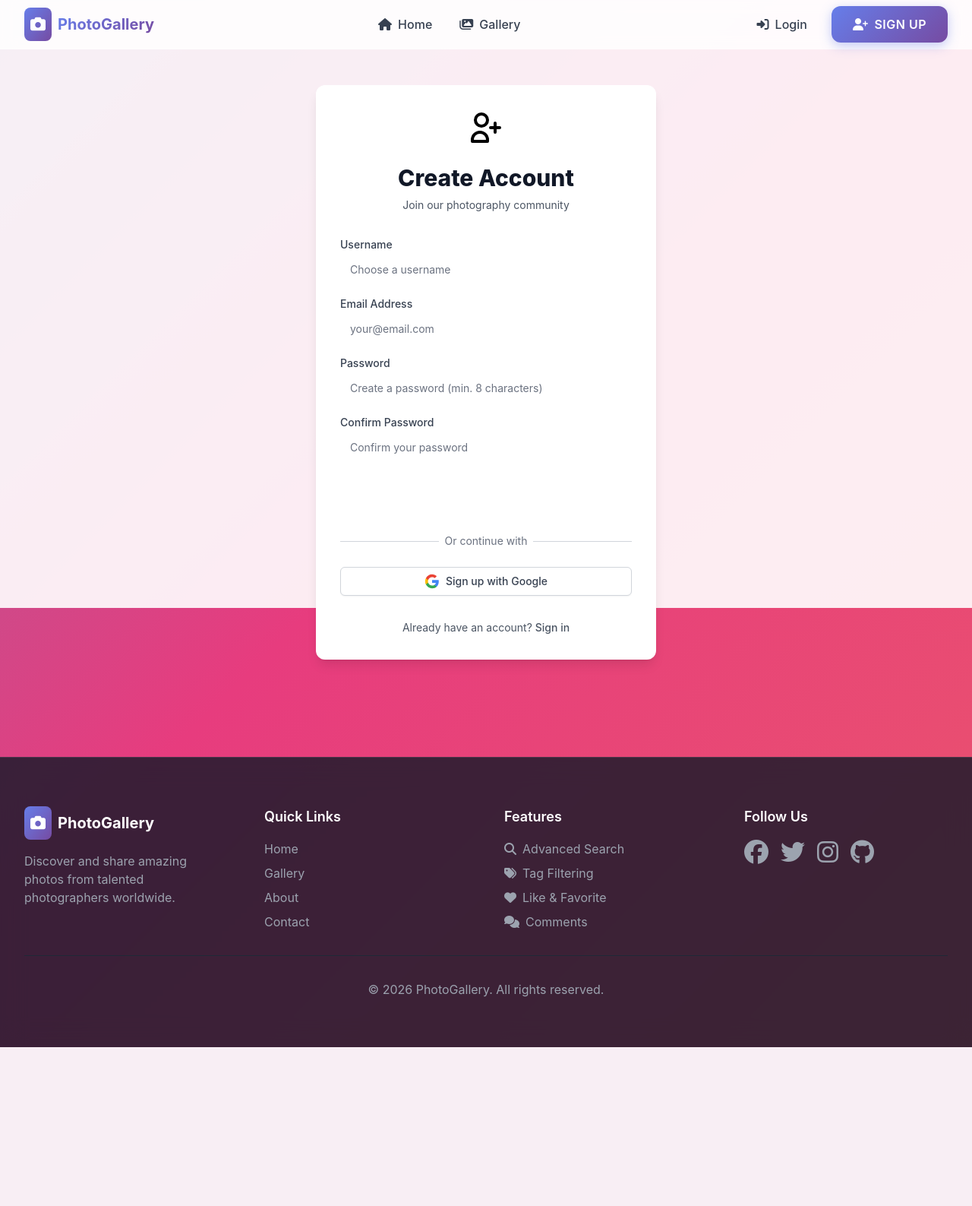
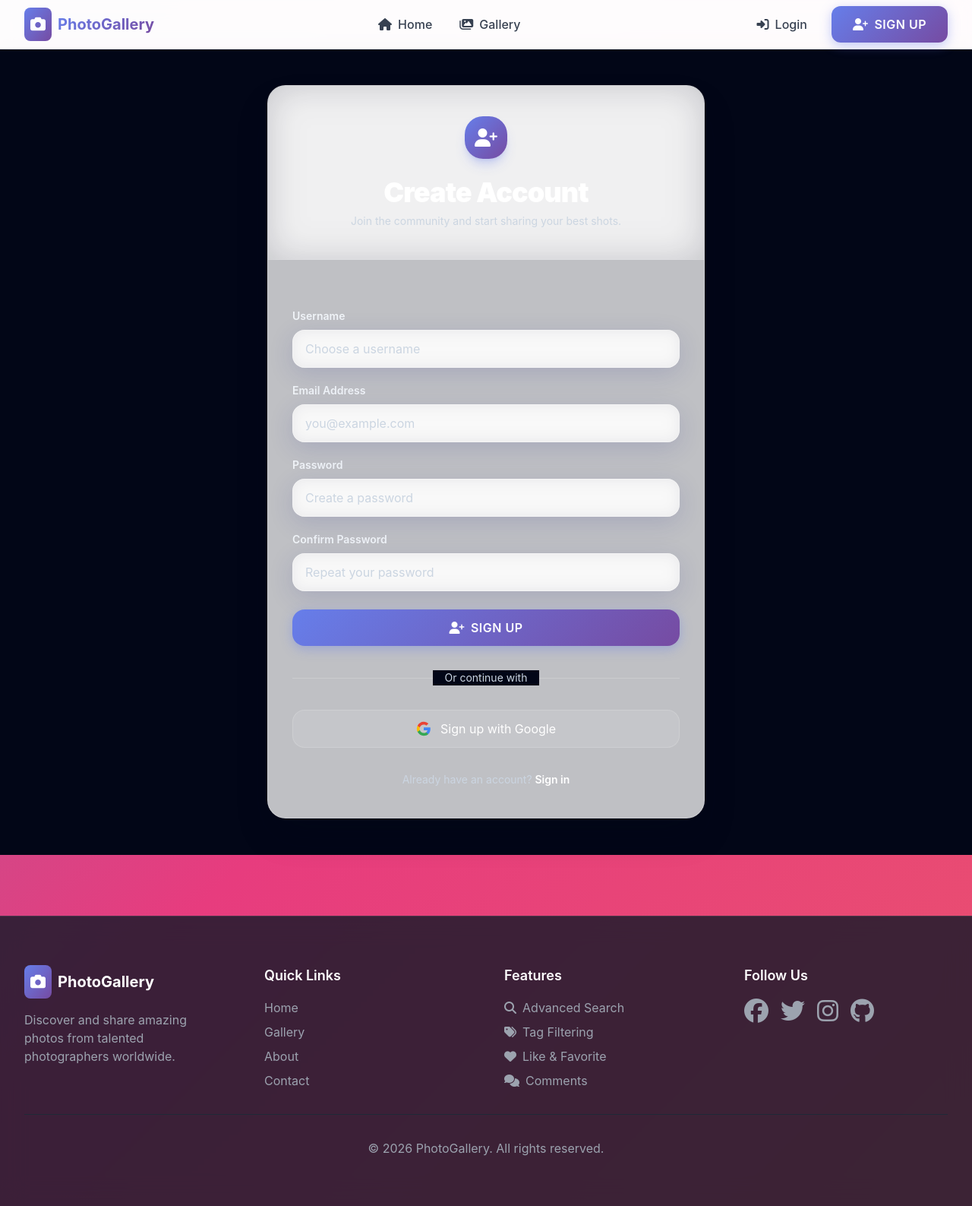
Before and after one commit to gitauwilly1/photo_gallery_app, a Django app: page /accounts/register/ in a window 1280 px wide. Shown: the whole page at 76% size. Before the commit the page ends 1378 px from the top, so only its background shows below. Run offline with Django 4.2, Linux system fonts and the light colour scheme; some libraries are stand-ins or nearby versions.

Commit message:
Integrate Cloudinary for media storage and enhance authentication settings; update login and registration templates for improved UI/UX

```diff
--- a/templates/accounts/register.html
+++ b/templates/accounts/register.html
@@ -4,92 +4,71 @@
 {% block title %}Sign Up - PhotoGallery{% endblock %}
 
 {% block content %}
-<div class="min-h-screen flex items-center justify-center py-12 px-4 sm:px-6 lg:px-8">
-    <div class="max-w-md w-full space-y-8 bg-white p-8 rounded-xl shadow-lg">
-        <div>
-            <div class="flex justify-center">
-                <svg class="h-12 w-12 text-primary-600" fill="none" stroke="currentColor" viewBox="0 0 24 24">
-                    <path stroke-linecap="round" stroke-linejoin="round" stroke-width="2" d="M18 9v3m0 0v3m0-3h3m-3 0h-3m-2-5a4 4 0 11-8 0 4 4 0 018 0zM3 20a5 5 0 0110 0v1H3v-1z"></path>
-                </svg>
+<div class="min-h-screen flex items-center justify-center bg-slate-950 px-4 py-12">
+    <div class="glass-container max-w-xl w-full overflow-hidden rounded-3xl border border-white/20 shadow-2xl shadow-slate-950/30">
+        <div class="px-8 py-10 bg-white/10 border-b border-white/10 backdrop-blur-xl">
+            <div class="flex items-center justify-center mb-6">
+                <div class="h-14 w-14 rounded-3xl bg-gradient-to-br from-primary to-secondary flex items-center justify-center text-white shadow-lg shadow-primary/30">
+                    <i class="fas fa-user-plus text-2xl"></i>
                 </div>
-            <h2 class="mt-6 text-center text-3xl font-extrabold text-gray-900">
-                Create Account
-            </h2>
-            <p class="mt-2 text-center text-sm text-gray-600">
-                Join our photography community
-            </p>
+            </div>
+            <h2 class="text-center text-4xl font-black tracking-tight text-white mb-2">Create Account</h2>
+            <p class="text-center text-sm text-slate-300">Join the community and start sharing your best shots.</p>
         </div>
 
-        <form class="mt-8 space-y-6" method="POST">
+        <div class="px-8 py-10 space-y-8">
+            <form method="POST" class="space-y-6">
                 {% csrf_token %}
-            <div class="space-y-4">
+                <div class="space-y-5">
                     <div>
-                    <label for="username" class="block text-sm font-medium text-gray-700 mb-1">
-                        Username
-                    </label>
-                    <input type="text" name="username" id="username" required
-                           class="appearance-none relative block w-full px-3 py-2 border border-gray-300 placeholder-gray-500 text-gray-900 rounded-lg focus:outline-none focus:ring-primary-500 focus:border-primary-500 sm:text-sm"
-                           placeholder="Choose a username">
+                        <label for="username" class="block text-sm font-semibold text-slate-100 mb-2">Username</label>
+                        <input type="text" name="username" id="username" required placeholder="Choose a username"
+                               class="w-full px-4 py-3 glass-card rounded-2xl border border-white/20 text-white placeholder-slate-300 focus:outline-none focus:ring-2 focus:ring-primary focus:border-transparent transition">
                         {% if form.username.errors %}
-                        <p class="mt-1 text-xs text-red-600">{{ form.username.errors.0 }}</p>
+                            <p class="mt-2 text-xs text-rose-300">{{ form.username.errors.0 }}</p>
                         {% endif %}
                     </div>
 
                     <div>
-                    <label for="email" class="block text-sm font-medium text-gray-700 mb-1">
-                        Email Address
-                    </label>
-                    <input type="email" name="email" id="email" required
-                           class="appearance-none relative block w-full px-3 py-2 border border-gray-300 placeholder-gray-500 text-gray-900 rounded-lg focus:outline-none focus:ring-primary-500 focus:border-primary-500 sm:text-sm"
-                           placeholder="your@email.com">
+                        <label for="email" class="block text-sm font-semibold text-slate-100 mb-2">Email Address</label>
+                        <input type="email" name="email" id="email" required placeholder="you@example.com"
+                               class="w-full px-4 py-3 glass-card rounded-2xl border border-white/20 text-white placeholder-slate-300 focus:outline-none focus:ring-2 focus:ring-primary focus:border-transparent transition">
                         {% if form.email.errors %}
-                        <p class="mt-1 text-xs text-red-600">{{ form.email.errors.0 }}</p>
+                            <p class="mt-2 text-xs text-rose-300">{{ form.email.errors.0 }}</p>
                         {% endif %}
                     </div>
 
                     <div>
-                    <label for="password" class="block text-sm font-medium text-gray-700 mb-1">
-                        Password
-                    </label>
-                    <input type="password" name="password" id="password" required
-                           class="appearance-none relative block w-full px-3 py-2 border border-gray-300 placeholder-gray-500 text-gray-900 rounded-lg focus:outline-none focus:ring-primary-500 focus:border-primary-500 sm:text-sm"
-                           placeholder="Create a password (min. 8 characters)">
+                        <label for="password" class="block text-sm font-semibold text-slate-100 mb-2">Password</label>
+                        <input type="password" name="password" id="password" required placeholder="Create a password"
+                               class="w-full px-4 py-3 glass-card rounded-2xl border border-white/20 text-white placeholder-slate-300 focus:outline-none focus:ring-2 focus:ring-primary focus:border-transparent transition">
                         {% if form.password.errors %}
-                        <p class="mt-1 text-xs text-red-600">{{ form.password.errors.0 }}</p>
+                            <p class="mt-2 text-xs text-rose-300">{{ form.password.errors.0 }}</p>
                         {% endif %}
                     </div>
 
                     <div>
-                    <label for="confirm_password" class="block text-sm font-medium text-gray-700 mb-1">
-                        Confirm Password
-                    </label>
-                    <input type="password" name="confirm_password" id="confirm_password" required
-                           class="appearance-none relative block w-full px-3 py-2 border border-gray-300 placeholder-gray-500 text-gray-900 rounded-lg focus:outline-none focus:ring-primary-500 focus:border-primary-500 sm:text-sm"
-                           placeholder="Confirm your password">
+                        <label for="confirm_password" class="block text-sm font-semibold text-slate-100 mb-2">Confirm Password</label>
+                        <input type="password" name="confirm_password" id="confirm_password" required placeholder="Repeat your password"
+                               class="w-full px-4 py-3 glass-card rounded-2xl border border-white/20 text-white placeholder-slate-300 focus:outline-none focus:ring-2 focus:ring-primary focus:border-transparent transition">
                     </div>
                 </div>
 
-            <div>
-                <button type="submit" class="group relative w-full flex justify-center py-2 px-4 border border-transparent text-sm font-medium rounded-md text-white bg-primary-600 hover:bg-primary-700 focus:outline-none focus:ring-2 focus:ring-offset-2 focus:ring-primary-500 transition">
-                    <i class="fas fa-user-plus mr-2"></i>
+                <button type="submit" class="btn-glass w-full flex items-center justify-center gap-2 py-3 rounded-2xl text-base font-semibold">
+                    <i class="fas fa-user-plus"></i>
                     Sign Up
                 </button>
-            </div>
             </form>
 
-        <div class="mt-6">
             <div class="relative">
-                <div class="absolute inset-0 flex items-center">
-                    <div class="w-full border-t border-gray-300"></div>
-                </div>
-                <div class="relative flex justify-center text-sm">
-                    <span class="px-2 bg-white text-gray-500">Or continue with</span>
+                <div class="absolute inset-x-0 top-1/2 border-t border-white/20"></div>
+                <div class="relative flex justify-center">
+                    <span class="bg-slate-950 px-4 text-sm text-slate-300">Or continue with</span>
                 </div>
             </div>
 
-            <div class="mt-6">
-                <a href="{% url 'socialaccount_login' 'google' %}" class="w-full flex items-center justify-center px-4 py-2 border border-gray-300 rounded-md shadow-sm text-sm font-medium text-gray-700 bg-white hover:bg-gray-50 transition">
-                    <svg class="h-5 w-5 mr-2" viewBox="0 0 24 24">
+            <a href="{% url 'socialaccount_login' 'google' %}" class="flex items-center justify-center gap-3 w-full py-3 rounded-2xl border border-white/15 bg-white/10 text-white transition hover:bg-white/20">
+                <svg class="h-5 w-5" viewBox="0 0 24 24" aria-hidden="true">
                     <path d="M22.56 12.25c0-.78-.07-1.53-.2-2.25H12v4.26h5.92c-.26 1.37-1.04 2.53-2.21 3.31v2.77h3.57c2.08-1.92 3.28-4.74 3.28-8.09z" fill="#4285F4"/>
                     <path d="M12 23c2.97 0 5.46-.98 7.28-2.66l-3.57-2.77c-.98.66-2.23 1.06-3.71 1.06-2.86 0-5.29-1.93-6.16-4.53H2.18v2.84C3.99 20.53 7.7 23 12 23z" fill="#34A853"/>
                     <path d="M5.84 14.09c-.22-.66-.35-1.36-.35-2.09s.13-1.43.35-2.09V7.07H2.18C1.43 8.55 1 10.22 1 12s.43 3.45 1.18 4.93l2.85-2.22.81-.62z" fill="#FBBC05"/>
@@ -97,15 +76,12 @@
                 </svg>
                 Sign up with Google
             </a>
-            </div>
-        </div>
 
-        <p class="mt-4 text-center text-sm text-gray-600">
+            <p class="text-center text-sm text-slate-300">
                 Already have an account?
-            <a href="{% url 'accounts:login' %}" class="font-medium text-primary-600 hover:text-primary-500">
-                Sign in
-            </a>
+                <a href="{% url 'accounts:login' %}" class="font-semibold text-white hover:text-primary">Sign in</a>
             </p>
         </div>
     </div>
+</div>
 {% endblock %}
```
Also changed, not shown: photogallery/settings.py (+40 -21 lines), requirements.txt (+25 -4 lines), templates/accounts/login.html (+38 -58 lines), gallery/management/__init__.py (added), gallery/management/commands/__init__.py (added). Lines whose indentation alone changed are shown as unchanged.
